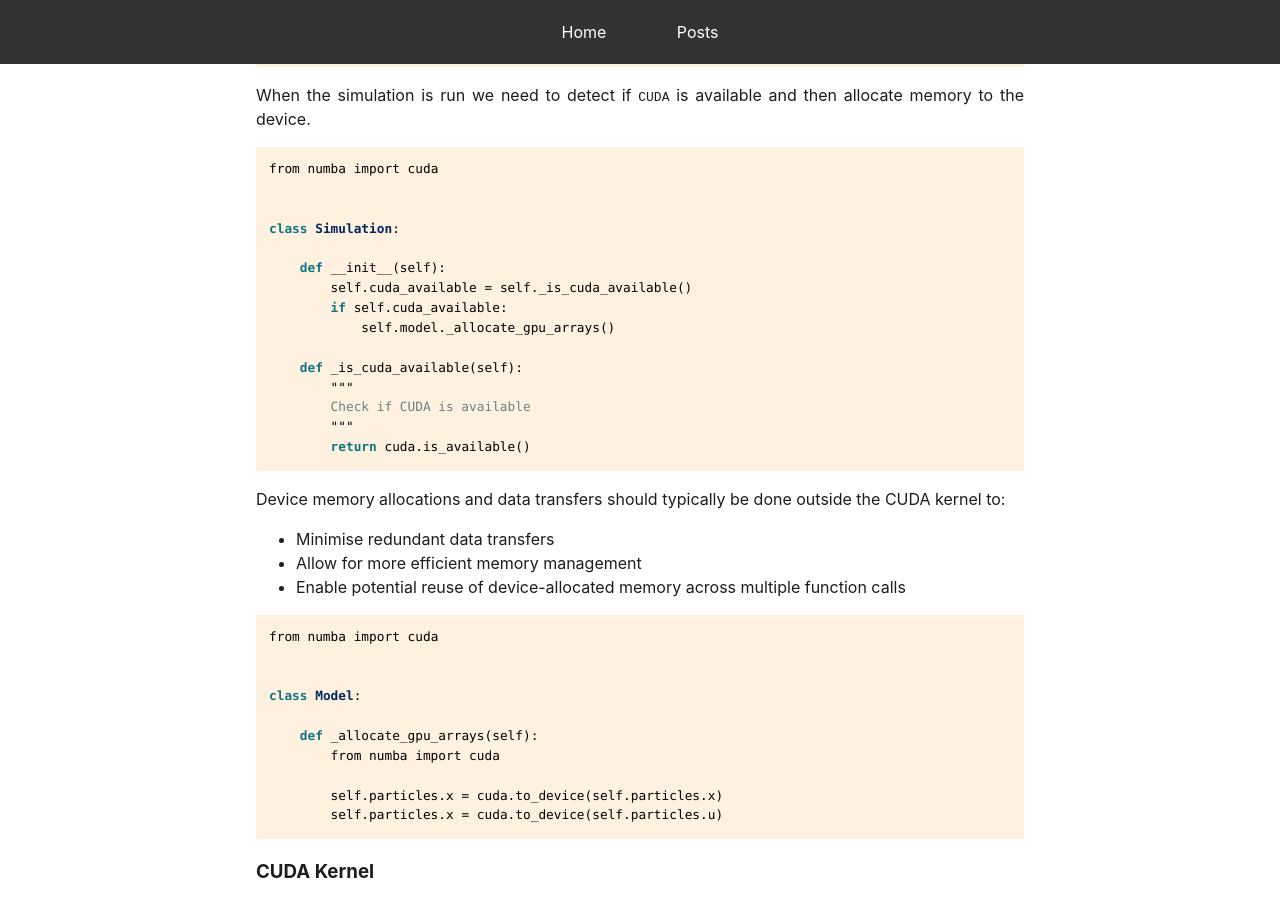
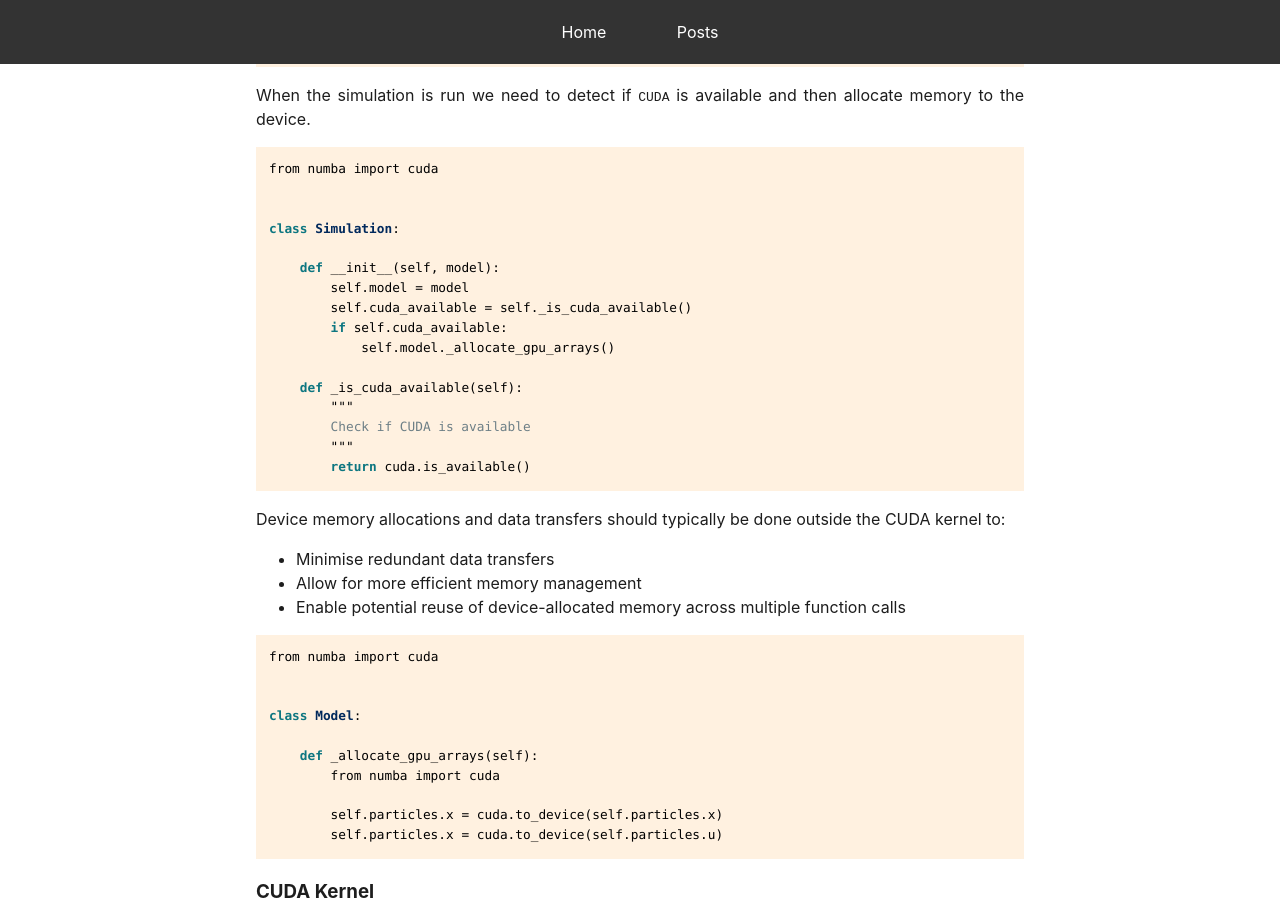
Before and after one commit to mark-hobbs/mark-hobbs.github.io, a Jekyll site: the page built from _posts/2025-02-03-cuda.md, in a window 1280 px wide and 900 px high, scrolled down 684 px. Built offline with Jekyll 4.4.1, drawn with Linux system fonts in a browser that asks for light colours.

Commit message:
General updates

```diff
--- a/_posts/2025-02-03-cuda.md
+++ b/_posts/2025-02-03-cuda.md
@@ -31,7 +31,8 @@ from numba import cuda
 
 class Simulation:
 
-    def __init__(self):
+    def __init__(self, model):
+        self.model = model
         self.cuda_available = self._is_cuda_available()
         if self.cuda_available:
             self.model._allocate_gpu_arrays()
```
